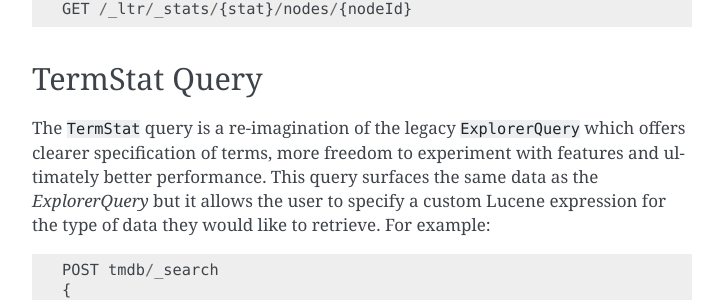
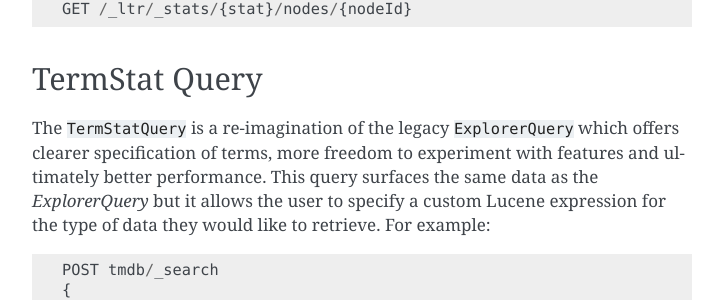
Before and after one commit to o19s/elasticsearch-learning-to-rank, a Sphinx documentation site: the page built from docs/advanced-functionality.rst, in a window 1280 px wide and 1400 px high, scrolled down 6371 px. Shown: the part 144-444 px from the top of the window, without its empty margins (388-1111 px from the left). Built offline with Sphinx 7.4.7, drawn with Linux system fonts in a browser that asks for light colours; pages that are not in the unit, such as notebooks, are missing from menus; some of the changed text lies outside the part shown.

Commit message:
Minor changes to termstat docs

```diff
--- a/docs/advanced-functionality.rst
+++ b/docs/advanced-functionality.rst
@@ -280,7 +280,7 @@ Also you can limit the information to a single node in the cluster::
 TermStat Query
 =============================
 
-The :code:`TermStat` query is a re-imagination of the legacy :code:`ExplorerQuery` which offers clearer specification of terms, more freedom to experiment with features and ultimately better performance.  This query surfaces the same data as the `ExplorerQuery` but it allows the user to specify a custom Lucene expression for the type of data they would like to retrieve.  For example::
+The :code:`TermStatQuery` is a re-imagination of the legacy :code:`ExplorerQuery` which offers clearer specification of terms, more freedom to experiment with features and ultimately better performance.  This query surfaces the same data as the `ExplorerQuery` but it allows the user to specify a custom Lucene expression for the type of data they would like to retrieve.  For example::
 
     POST tmdb/_search
     {
```
Also changed, not shown: other parts of docs/advanced-functionality.rst (+1 -1 lines).
